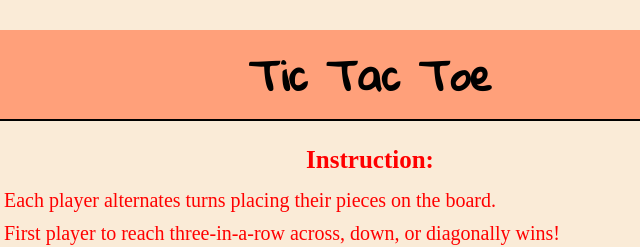
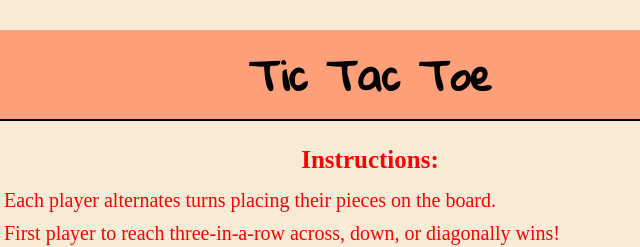
Before and after one commit to jajavix/arcadeGame, a plain HTML site: page index.html in a window 1280 px wide. Shown: the top 247 px of the page, 270-910 px from the left. Drawn offline with Linux system fonts and the light colour scheme.

Commit message:
updated html

```diff
--- a/index.html
+++ b/index.html
@@ -24,7 +24,7 @@
 
     </div>
     <!--Instructin area-->
-    <h2>Instruction:</h2>
+    <h2>Instructions:</h2>
       <ul>
            <li> Each player alternates turns placing their pieces on the board.</li>
             <li>First player to reach three-in-a-row across, down, or diagonally
```
